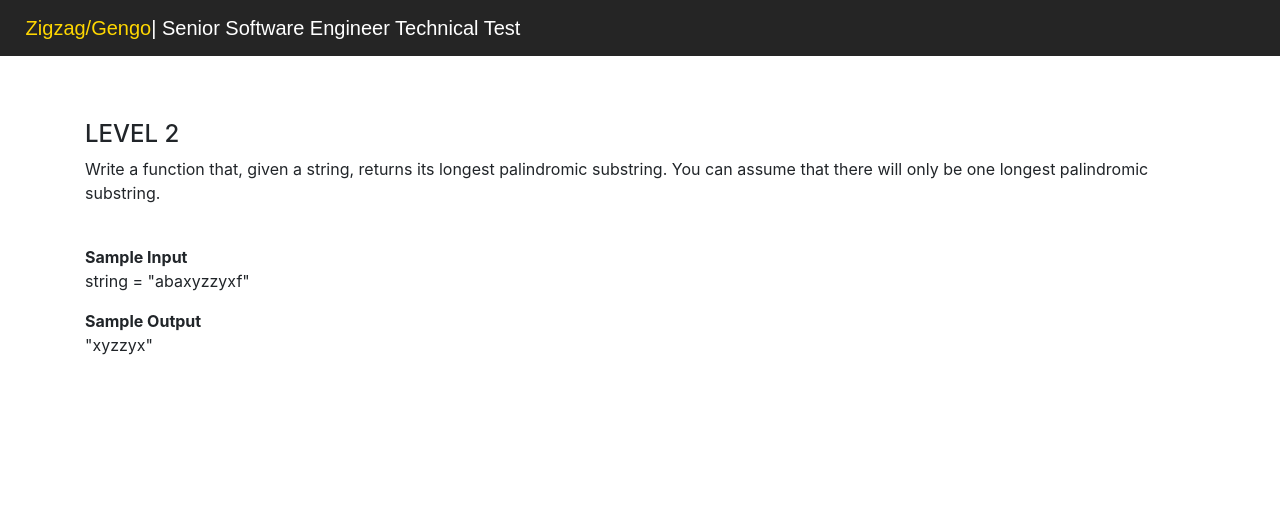
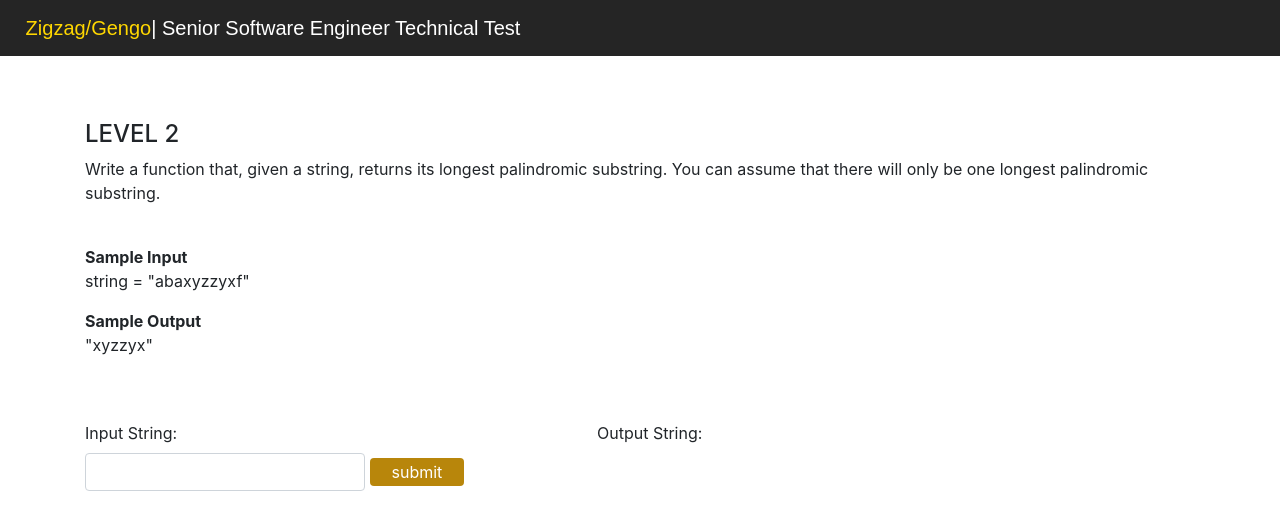
Before and after one commit to debiidpol/zigzag-thexam, a Nuxt app: page /level-2 in a window 1280 px wide. Shown: the top 530 px of the page. Built offline with nearby package versions, Linux system fonts and the light colour scheme.

Commit message:
Level 2 done

```diff
--- a/pages/level-2.vue
+++ b/pages/level-2.vue
@@ -14,7 +14,7 @@
                 <p>"xyzzyx"</p>
             </div>
         </div>
-        <!-- <div class='div-input'>
+        <div class='div-input'>
             <div class='input-text'>
                 <label for='form1'>Input String:</label>
                 <div id='input-text-btn'>
@@ -28,7 +28,7 @@
                 <label for='form1'>Output String:</label>
                 <p v-if='isOutput'>{{output}}</p>
             </div>
-        </div> -->
+        </div>
     </div>
 </template>
 
@@ -38,30 +38,48 @@
             return {
                 inputStr: '',
                 output: 'no output...',
-                isOutput: false
+                isOutput: false,
+                pArray: []
             }
         },
         methods: {
             isPalindrome(str) {
                 this.isOutput = true;
-                if (str.length > 0) {
-                    let midLen = Math.floor(str.length / 2)
-                    for (let i = 0; i < midLen; i++) {
-                        if (str[i] !== str[str.length - i - 1]) {
-                            this.output = false
-                            return
+                str = str.toLowerCase();
+                str = str.replace(' ', '');
+                let len = str.length;
+
+                if (len > 0) {
+                    let startIndex = 0;
+                    let endIndex = 0;
+
+                    for (let i = 0; i < len; i++) {
+                        let lengthAtOdd = this.expandAroundCenter(str, i, i);
+                        let lengthAtEven = this.expandAroundCenter(str, i, i+1);
+                        let longerLength = Math.max(lengthAtEven, lengthAtOdd);
+
+                        if (longerLength > endIndex - startIndex) {
+                            startIndex = i - Math.floor((longerLength-1)/2);
+                            endIndex = i + Math.floor(longerLength/2)
                         }
                     }
-                    this.output = true
+                    this.output = str.substring(startIndex, endIndex+1)
                 }
                 else {
-                    this.output = 'Invalid string'
+                    this.output = 'invalid input'
                 }
                 return
             },
-            doOnFocus(ins) {
-                ins.value = '';
-                this.isOutput = false;
+
+            expandAroundCenter(str, center1, center2) {
+                let L = center1
+                let R = center2
+
+                while (L >= 0 && R < str.length && str.charAt(L) === str.charAt(R)) {
+                    L--;
+                    R++;
+                }
+                return R - L - 1;
             }
         }
     }
--- a/pages/level-3.vue
+++ b/pages/level-3.vue
@@ -42,27 +42,23 @@
             }
         },
         methods: {
-            isPalindrome(str) {
-                this.isOutput = true;
-                if (str.length > 0) {
-                    let midLen = Math.floor(str.length / 2)
-                    for (let i = 0; i < midLen; i++) {
-                        if (str[i] !== str[str.length - i - 1]) {
-                            this.output = false
-                            return
-                        }
-                    }
-                    this.output = true
-                }
-                else {
-                    this.output = 'Invalid string'
-                }
-                return
-            },
-            doOnFocus(ins) {
-                ins.value = '';
-                this.isOutput = false;
-            }
+            // isPalindrome(str) {
+            //     this.isOutput = true;
+            //     if (str.length > 0) {
+            //         let midLen = Math.floor(str.length / 2)
+            //         for (let i = 0; i < midLen; i++) {
+            //             if (str[i] !== str[str.length - i - 1]) {
+            //                 this.output = false
+            //                 return
+            //             }
+            //         }
+            //         this.output = true
+            //     }
+            //     else {
+            //         this.output = 'Invalid string'
+            //     }
+            //     return
+            // }
         }
     }
 </script>
```
